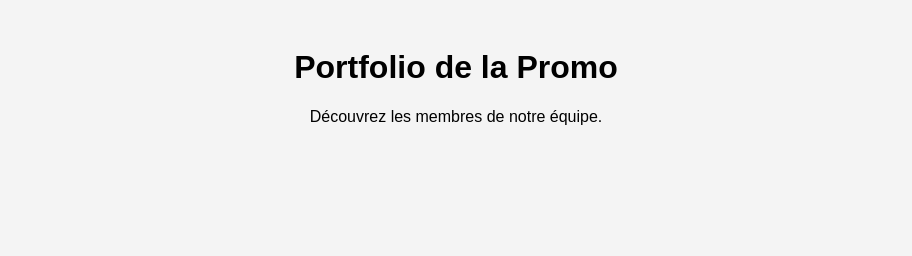
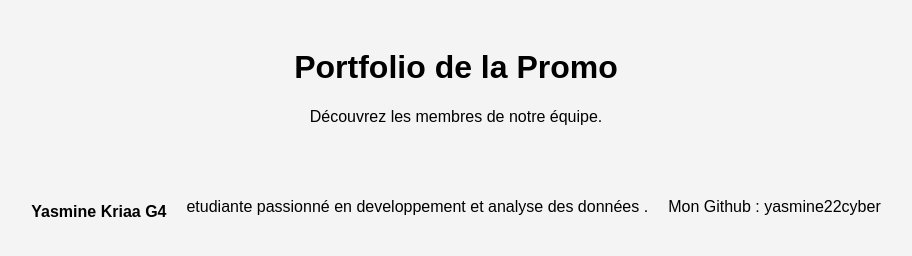
Before and after one commit to wiem-kb/tp_g4_devops_collaboration, a plain HTML site: page index.html in a window 1280 px wide. Shown: the whole page, without its empty margins (184-1096 px from the left). Drawn offline with Linux system fonts and the light colour scheme.

Commit message:
ajout d’un header dans index.html

```diff
--- a/index.html
+++ b/index.html
@@ -13,7 +13,9 @@
     </header>
     <main>
         <section class="card-container">
-            <!-- Les cartes des étudiants seront ajoutées ici -->
+            <h4>Yasmine Kriaa G4</h4>
+              <p> etudiante passionné en developpement et analyse des données . </p>
+             <p> Mon Github : <a herf ="https://github.com/yasmine22cyber">yasmine22cyber</a> </p>
         </section>
     </main>
 </body>
```
